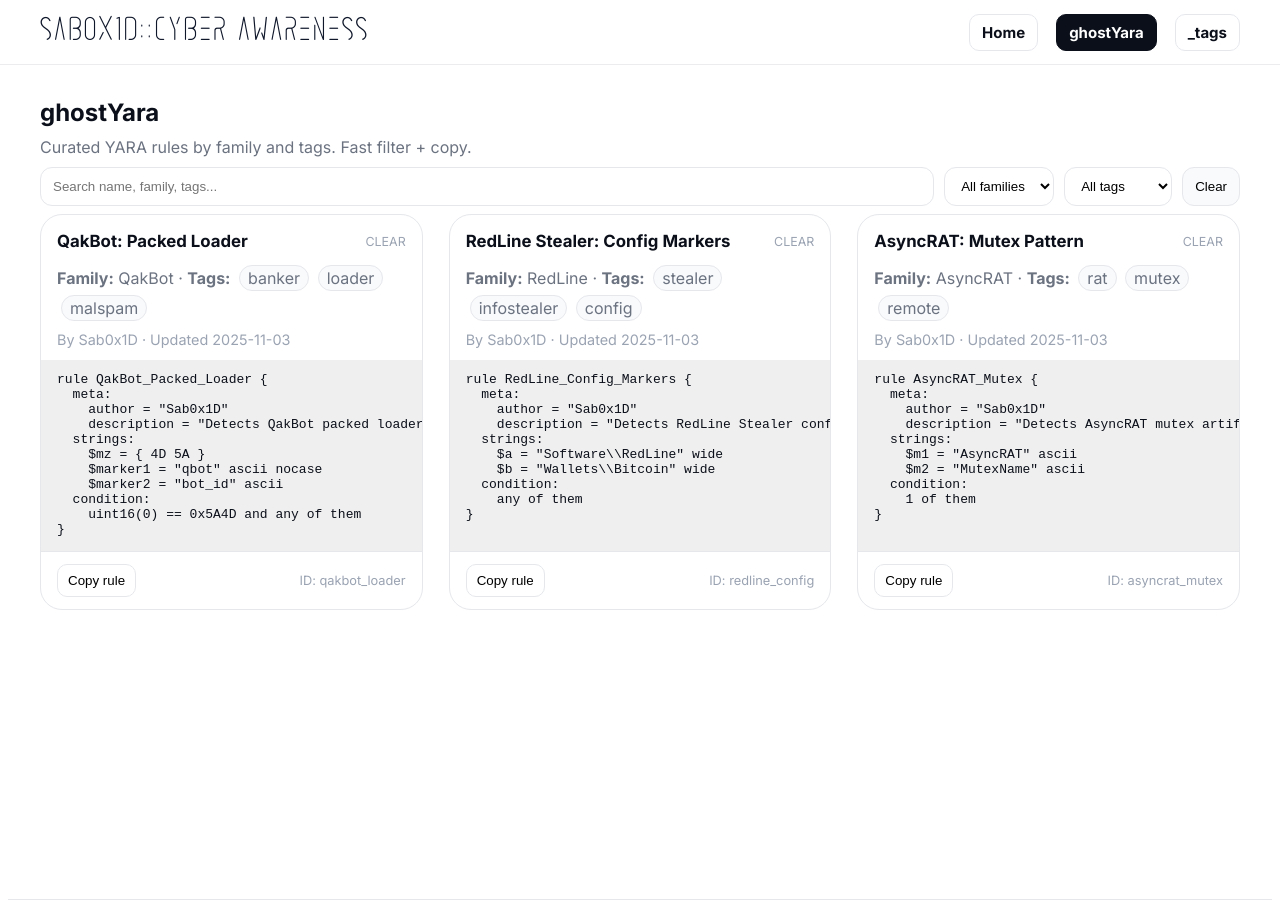
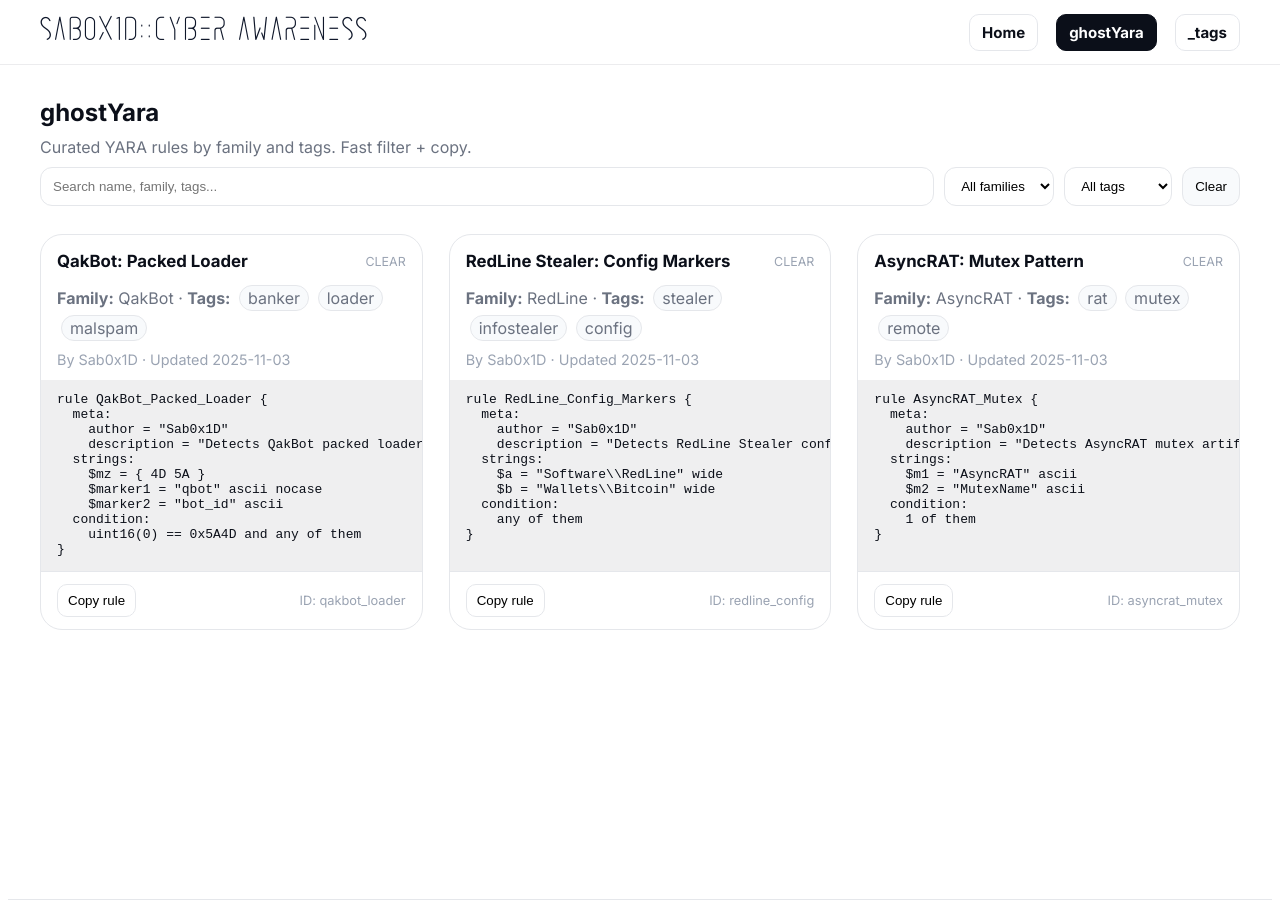
Before and after one commit to Sab0x1D/blogs, a Jekyll site: the page built from ghostyara/index.html, in a window 1280 px wide and 900 px high. Built offline with Jekyll 4.4.1, drawn with Linux system fonts in a browser that asks for light colours.

Commit message:
Update index.html

```diff
--- a/ghostyara/index.html
+++ b/ghostyara/index.html
@@ -27,6 +27,8 @@
     color:var(--muted-2);
     font-size:.8rem;
   }
+  /* Space between search/filter bar and grid */
+  #gy-grid { margin-top: 28px; }
 </style>
 
 <section style="max-width:var(--container);margin:0 auto;padding:var(--gap);">
```
